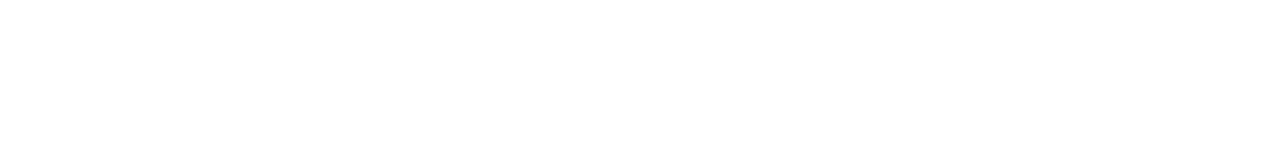
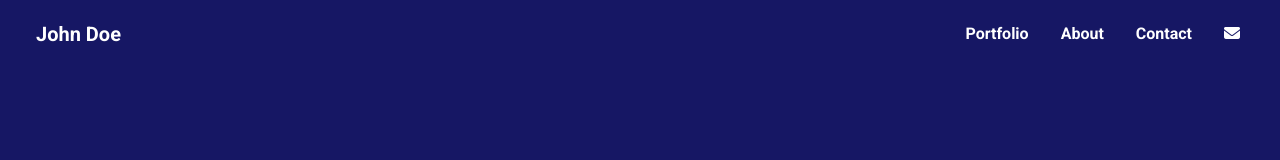
Before and after one commit to Chrissiku/test_bootstrap, a plain HTML site: page index.html in a window 1280 px wide. Drawn offline with nearby package versions, Linux system fonts and the light colour scheme.

Commit message:
Add header of the website

```diff
--- /dev/null
+++ b/css/style.css
@@ -0,0 +1,13 @@
+@import url("https://fonts.googleapis.com/css2?family=Inter:wght@400;500&family=Roboto:wght@400;500;700&display=swap");
+.body {
+  background-color: rgb(22, 23, 100);
+}
+
+i {
+  color: #fff;
+}
+
+nav {
+  font-family: "Roboto", sans-serif;
+  line-height: 20px;
+}
--- a/index.html
+++ b/index.html
@@ -5,18 +5,58 @@
     <meta http-equiv="X-UA-Compatible" content="IE=edge" />
     <meta name="viewport" content="width=device-width, initial-scale=1.0" />
     <title>Chris's Portfolio | Bootstrap version</title>
+    <link rel="stylesheet" href="css/style.css" />
     <link
       href="https://cdn.jsdelivr.net/npm/bootstrap@5.0.2/dist/css/bootstrap.min.css"
       rel="stylesheet"
       integrity="sha384-EVSTQN3/azprG1Anm3QDgpJLIm9Nao0Yz1ztcQTwFspd3yD65VohhpuuCOmLASjC"
       crossorigin="anonymous"
     />
+    <link
+      rel="stylesheet"
+      href="https://cdnjs.cloudflare.com/ajax/libs/font-awesome/6.1.1/css/all.min.css"
+    />
   </head>
-  <body>
-
-
-
-
+  <body class="body">
+    <!-- Header section -->
+    <header>
+      <nav class="navbar navbar-expand-md navbar-dark">
+        <div class="container ms-4 fw-bold lh-lg">
+          <a class="navbar-brand" href="index.html">John Doe</a>
+          <button
+            class="navbar-toggler"
+            type="button"
+            data-bs-toggle="collapse"
+            data-bs-target="#menu"
+            aria-controls="menu"
+            aria-expanded="false"
+            aria-label="Toggle navigation"
+          >
+            <i class="fa-solid fa-bars"></i>
+          </button>
+        </div>
+        <div class="p-2 me-4 ms-5 d-flex">
+          <div class="collapse navbar-collapse" id="menu">
+            <ul class="navbar-nav gap-md-3 fw-bolder">
+              <li class="nav-item">
+                <a class="nav-link active" href="#">Portfolio</a>
+              </li>
+              <li class="nav-item">
+                <a class="nav-link active" href="#">About</a>
+              </li>
+              <li class="nav-item">
+                <a class="nav-link active" href="#">Contact</a>
+              </li>
+              <li class="nav-item">
+                <a class="nav-link active" href="#"
+                  ><i class="fa-solid fa-envelope"></i
+                ></a>
+              </li>
+            </ul>
+          </div>
+        </div>
+      </nav>
+    </header>
     <script
       src="https://cdn.jsdelivr.net/npm/bootstrap@5.0.2/dist/js/bootstrap.bundle.min.js"
       integrity="sha384-MrcW6ZMFYlzcLA8Nl+NtUVF0sA7MsXsP1UyJoMp4YLEuNSfAP+JcXn/tWtIaxVXM"
```
